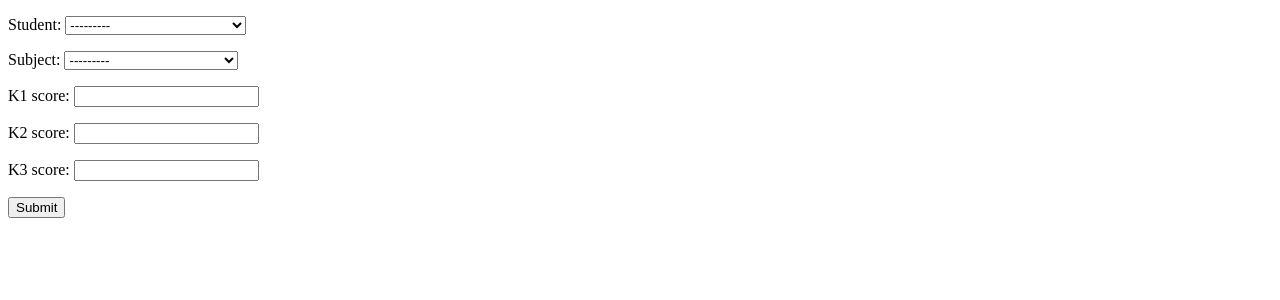
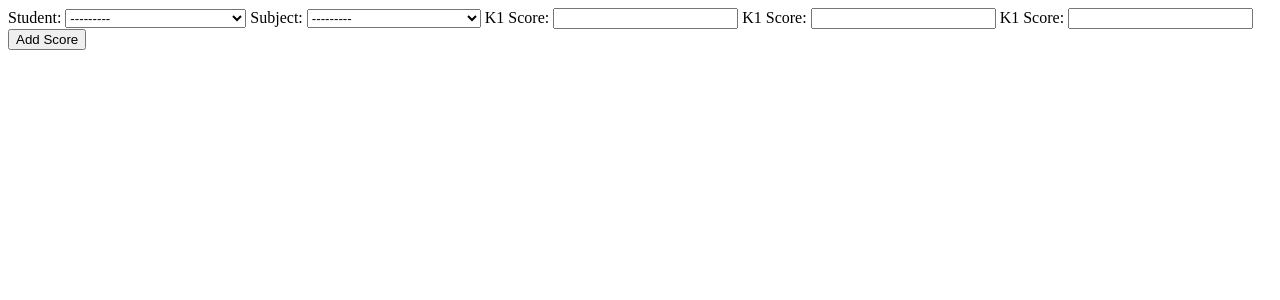
Before and after one commit to CodeBotX/Classroom_Management, a Django app: page /test/ in a window 1280 px wide. Shown: the top 300 px of the page. Run offline with Django 4.2, Linux system fonts and the light colour scheme; data comes from the database, SQL or seed files in the repository; both versions use the stored data as it was after the commit; some libraries are stand-ins or nearby versions.

Commit message:
MinhTien

```diff
--- a/my_Class/forms.py
+++ b/my_Class/forms.py
@@ -73,7 +73,7 @@
         fields = ['classroom', 'subject', 'teacher', 'schedule_time']
 
 
-class ScoreForm(forms.ModelForm):
+class ScoreForm_Test(forms.ModelForm):
     class Meta:
         model = Score
         fields = ['student','subject','K1_score', 'K2_score', 'K3_score']
--- a/my_Class/templates/test.html
+++ b/my_Class/templates/test.html
@@ -8,8 +8,26 @@
 <body>
     <form method="post">
         {% csrf_token %}
-        {{ form.as_p }}
-        <button type="submit">Submit</button>
+        <form method="post">
+            {% csrf_token %}
+
+            <label for="{{ form.student.id_for_label }}">Student:</label>
+            {{ form.student }}
+
+            <label for="{{ form.subject.id_for_label }}">Subject:</label>
+            {{ form.subject }}
+
+            <label for="{{ form.K1_score.id_for_label }}">K1 Score:</label>
+            {{ form.K1_score }}
+            <label for="{{ form.K2_score.id_for_label }}">K1 Score:</label>
+            {{ form.K2_score }}
+            <label for="{{ form.K3_score.id_for_label }}">K1 Score:</label>
+            {{ form.K3_score }}
+
+            <!-- Thêm các trường khác tương tự -->
+
+            <button type="submit">Add Score</button>
+          </form>
     </form>
 </body>
 </html>
--- a/my_Class/urls.py
+++ b/my_Class/urls.py
@@ -19,6 +19,6 @@
     path('student_grade/<int:student_ID>', views.student_grade_view, name='student_grade_view'),
     path('reviewweekend/',views.week_summary_view , name='reviewweekend'),
     # path('student/<int:student_ID>/save_score/',views.save_score, name='save_score'),
-    path('test/',views.test_saveScore, name='test'),
+    path('test/',views.test_saveScore, name='test_Savescore'),
 
 ]
--- a/my_Class/views.py
+++ b/my_Class/views.py
@@ -70,7 +70,7 @@
   print(my_student)
   print(subject)
   if request.method == 'POST':
-      form = ScoreForm(request.POST)
+      form = ScoreForm_Test(request.POST)
       if form.is_valid():
         try:
           score = form.save(commit=False)
@@ -79,7 +79,7 @@
         except Exception as e:
           print(f"An error occurred: {e}")
   else:
-        form = ScoreForm()
+        form = ScoreForm_Test()
   template = loader.get_template('details.html')
   context = {
     'student': student,
@@ -204,15 +204,15 @@
 
 
 def test_saveScore (request):
-  form=ScoreForm()
+  form=ScoreForm_Test()
   template = loader.get_template('test.html')
   if request.method == 'POST':
-        form = ScoreForm(request.POST)
+        form = ScoreForm_Test(request.POST)
         if form.is_valid():
             form.save()
-            return redirect('test')
+            return redirect('test_Savescore')
   else:
-        form = ScoreForm()
+        form = ScoreForm_Test()
 
   context = {
     'form': form
@@ -229,12 +229,12 @@
   get_subject = get_object_or_404(Subject, id=subject_id)
   # Kiểm tra xem request có phải là POST không
   if request.method == 'POST':
-    form = ScoreForm(request.POST)
+    form = ScoreForm_Test(request.POST)
     if form.is_valid():
         form.save()
         return redirect('test')
   else:
-    form = ScoreForm()
+    form = ScoreForm_Test()
   context = {
     'form': form
   }
```
Also changed, not shown: db.sqlite3.
